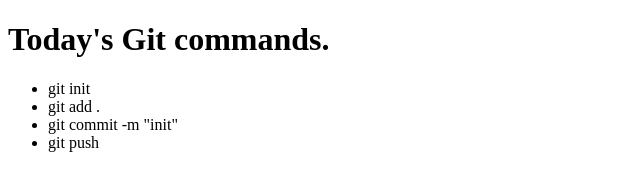
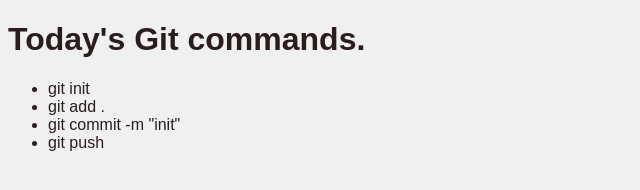
Before and after one commit to Tatyana777M/Git, a plain HTML site: page lesson_1_homework/index.html in a window 1280 px wide. Shown: the whole page, without its empty margins (0-640 px from the left). Drawn offline with Linux system fonts and the light colour scheme.

Commit message:
add style

```diff
--- a/lesson_1_homework/index.html
+++ b/lesson_1_homework/index.html
@@ -3,6 +3,7 @@
 <head>
     <meta charset="UTF-8">
     <meta name="viewport" content="width=device-width, initial-scale=1.0">
+    <link rel="stylesheet" href="style.css">
     <title>Git. My commands </title>
 </head>
 <body>
--- /dev/null
+++ b/lesson_1_homework/style.css
@@ -0,0 +1,5 @@
+body {
+    background-color: #f0f0f0;
+    font-family: sans-serif;
+    color: #2c1d1d;
+  }
```
Also changed, not shown: 2 other files.
